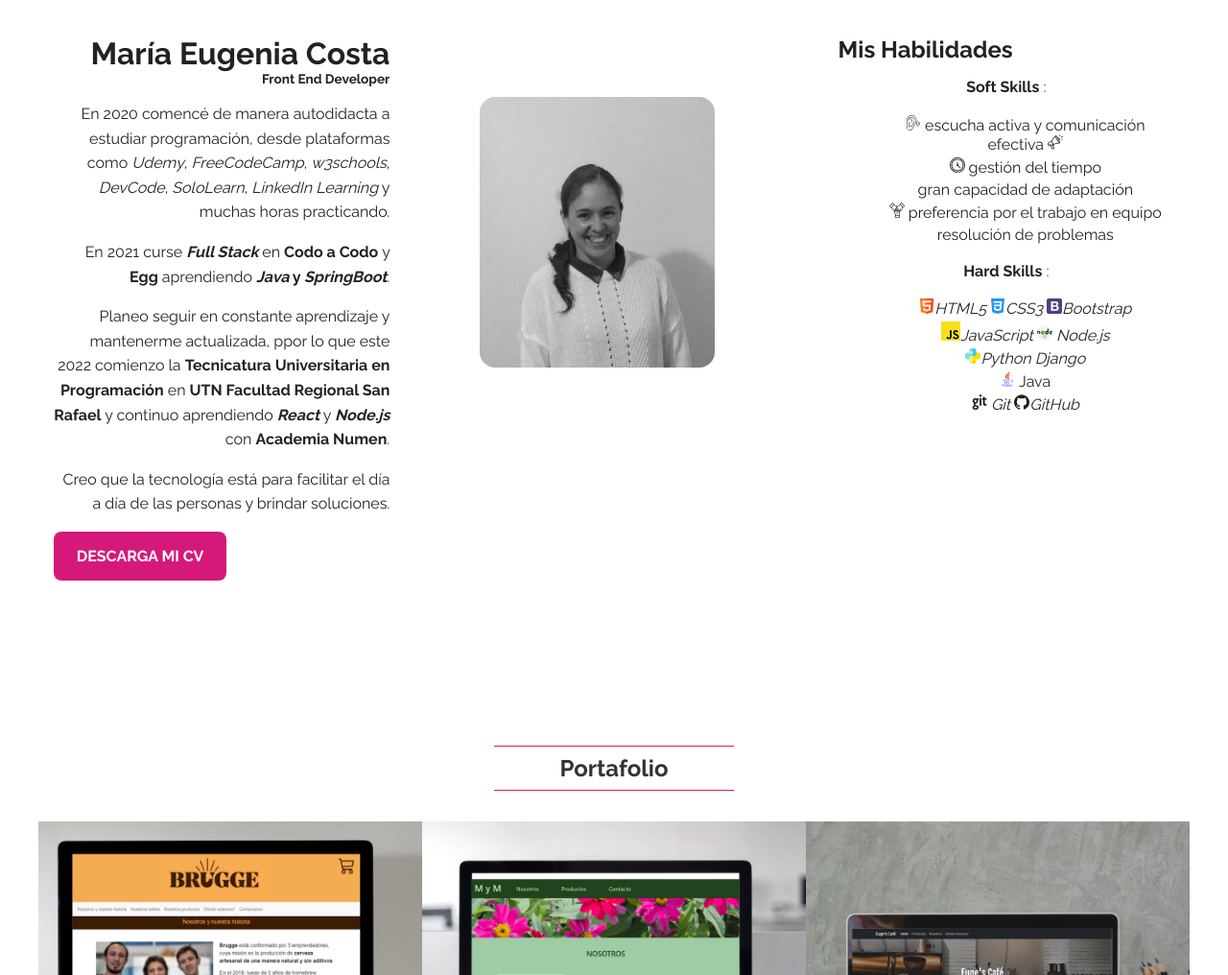
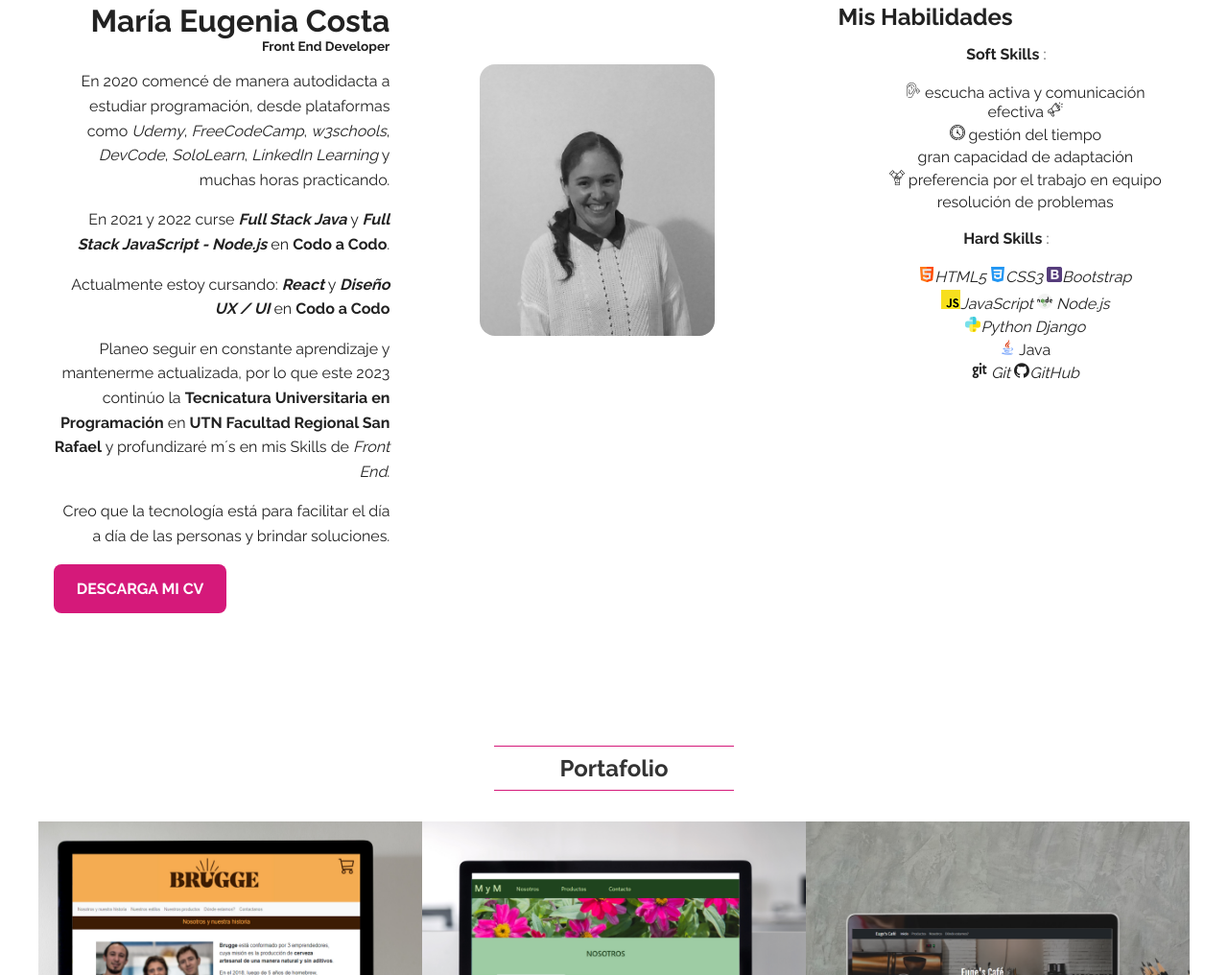
Before and after one commit to eugenia1984/Portafolio, a plain HTML site: page index.html in a window 1280 px wide. Shown: the part 951-1967 px from the top of the page at 96% size. Drawn offline with nearby package versions, Linux system fonts and the light colour scheme.

Commit message:
Actualizo el acerca de mi

```diff
--- a/index.html
+++ b/index.html
@@ -75,8 +75,9 @@
         <h1>María Eugenia Costa</h1>
         <h5>Front End Developer</h5>
         <p>En 2020 comencé de manera autodidacta a estudiar programación, desde plataformas como <i>Udemy</i>, <i>FreeCodeCamp</i>, <i>w3schools</i>, <i>DevCode</i>, <i>SoloLearn</i>, <i>LinkedIn Learning</i> y muchas horas practicando.</p>
-        <p>En 2021 curse <strong> <i>Full Stack</i> </strong> en <strong> Codo a Codo </strong> y <strong> Egg </strong> aprendiendo <strong><i>Java</i> y <i>SpringBoot</i></strong>.</p>
-        <p>Planeo seguir en constante aprendizaje y mantenerme actualizada, ppor lo que este 2022 comienzo la <strong>Tecnicatura Universitaria en Programación</strong> en <strong>UTN Facultad Regional San Rafael</strong> y continuo aprendiendo <strong><i>React</i></strong> y <strong><i>Node.js</i></strong> con <strong>Academia Numen</strong>.</p>
+        <p>En 2021 y 2022 curse <strong><i>Full Stack Java</i></strong> y <strong><i>Full Stack JavaScript - Node.js</i></strong> en <strong>Codo a Codo</strong>.</p>
+        <p>Actualmente estoy cursando:  <strong><i>React</i></strong> y <strong><i>Diseño UX / UI</i></strong> en <strong>Codo a Codo</strong></p>
+        <p>Planeo seguir en constante aprendizaje y mantenerme actualizada, por lo que este 2023 continúo la <strong>Tecnicatura Universitaria en Programación</strong> en <strong>UTN Facultad Regional San Rafael</strong> y profundizaré m´s en mis Skills de <i>Front End</i>.</p>
         <p>Creo que la tecnología está para facilitar el día a día de las personas y brindar soluciones.</p>
         <div class="text-center text-lg-left">
           <a class="btn pulso" href="./img/maria_eugenia_costa.pdf" target="_blank" rel="noopener">DESCARGA MI CV</a>
```
